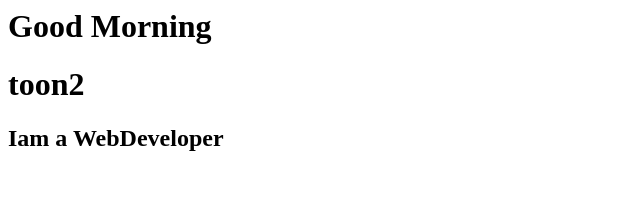
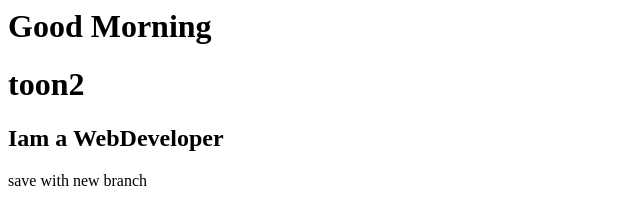
Before and after one commit to balajigit1/toon2, a plain HTML site: page index.html in a window 1280 px wide. Shown: the whole page, without its empty margins (0-640 px from the left). Drawn offline with Linux system fonts and the light colour scheme.

Commit message:
new branch

```diff
--- a/index.html
+++ b/index.html
@@ -1,3 +1,4 @@
 <h1>Good Morning</h1>
 <h1>toon2</h1>
 <h2>Iam a WebDeveloper</h2>
+<p>save with new branch</p>
```
